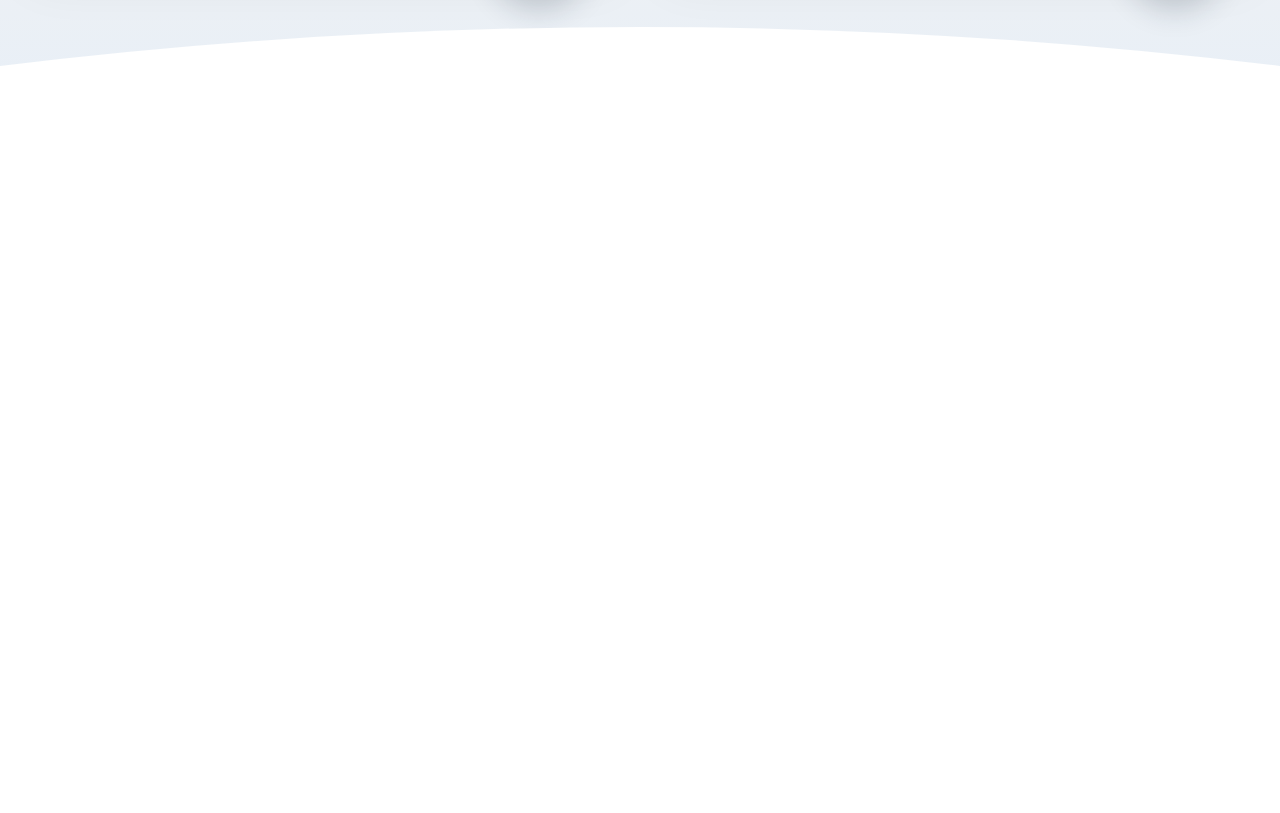
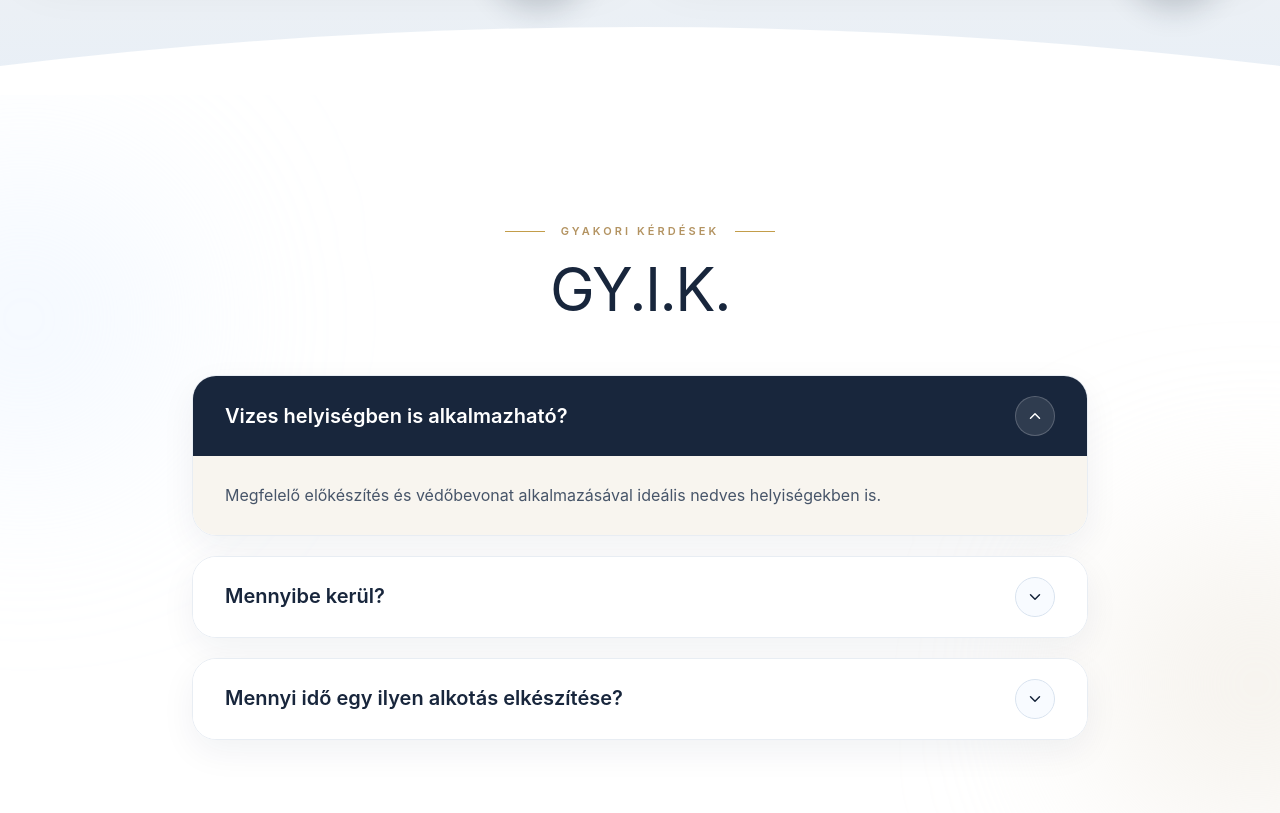
Before and after one commit to zoltannyiri/ST-Decor, a React (Vite) app in the folder web/: page / in a window 1280 px wide. Shown: the part 3468-4281 px from the top of the page. Before the commit the page ends 3563 px from the top, so only its background shows below. Built offline with nearby package versions, Linux system fonts and the light colour scheme.

Commit message:
create faqsection

```diff
--- /dev/null
+++ b/web/src/components/Home/FaqSection.jsx
@@ -0,0 +1,141 @@
+import { useState } from "react"
+import { motion, AnimatePresence } from "motion/react"
+
+const faqs = [
+  {
+    question: "Vizes helyiségben is alkalmazható?",
+    answer:
+      "Megfelelő előkészítés és védőbevonat alkalmazásával ideális nedves helyiségekben is.",
+  },
+  {
+    question: "Mennyibe kerül?",
+    answer:
+      "A falfelület bonyolultságától és a felhasznált anyagoktól függően 8-30 000 Ft/m2. Ez tartalmazza a felhasznált anyagok árát és a munkadíjat is. Minden esetben egyedi árajánlat készül.",
+  },
+  {
+    question: "Mennyi idő egy ilyen alkotás elkészítése?",
+    answer:
+      "A kivitelezés átlagosan 1-3 napot vesz igénybe a felület nagyságától és bonyolultságától függően.",
+  },
+]
+
+export default function FaqSection() {
+  const [openIndex, setOpenIndex] = useState(0)
+
+  const toggleItem = (index) => {
+    setOpenIndex(openIndex === index ? null : index)
+  }
+
+  return (
+    <section
+      id="gyik"
+      className="relative overflow-hidden bg-white px-6 py-24 lg:py-32"
+    >
+      {/* finom háttér */}
+      <div className="pointer-events-none absolute inset-0">
+        <div className="absolute left-[-120px] top-20 h-72 w-72 rounded-full bg-[#dcebff]/40 blur-[100px]" />
+        <div className="absolute right-[-120px] bottom-10 h-72 w-72 rounded-full bg-[#eee8df]/70 blur-[100px]" />
+      </div>
+
+      <div className="relative mx-auto max-w-4xl">
+        {/* fejléc */}
+        <motion.div
+          initial={{ opacity: 0, y: 24 }}
+          whileInView={{ opacity: 1, y: 0 }}
+          viewport={{ once: true, amount: 0.2 }}
+          transition={{ duration: 0.7 }}
+          className="mb-14 text-center"
+        >
+          <div className="mb-5 flex items-center justify-center gap-4">
+            <span className="h-px w-10 bg-[#c39d4a]" />
+            <span className="text-[11px] font-semibold uppercase tracking-[0.28em] text-[#b39361]">
+              Gyakori kérdések
+            </span>
+            <span className="h-px w-10 bg-[#c39d4a]" />
+          </div>
+
+          <h2 className="font-garamond text-5xl tracking-tight text-[#18263c] sm:text-6xl">
+            GY.I.K.
+          </h2>
+        </motion.div>
+
+        {/* accordion */}
+        <div className="space-y-5">
+          {faqs.map((item, index) => {
+            const isOpen = openIndex === index
+
+            return (
+              <motion.div
+                key={item.question}
+                initial={{ opacity: 0, y: 26 }}
+                whileInView={{ opacity: 1, y: 0 }}
+                viewport={{ once: true, amount: 0.15 }}
+                transition={{ duration: 0.55, delay: index * 0.06 }}
+                className="overflow-hidden rounded-[24px] border border-[#e8edf3] bg-white/90 shadow-[0_12px_35px_rgba(24,38,60,0.06)] backdrop-blur-sm"
+              >
+                <button
+                  type="button"
+                  onClick={() => toggleItem(index)}
+                  aria-expanded={isOpen}
+                  className={`
+                    flex w-full items-center justify-between gap-6
+                    px-6 py-5 text-left transition-all duration-300 sm:px-8
+                    ${isOpen ? "bg-[#18263c] text-white" : "bg-white text-[#18263c] hover:bg-[#f8fbff]"}
+                  `}
+                >
+                  <span className="text-lg font-semibold leading-snug sm:text-xl">
+                    {item.question}
+                  </span>
+
+                  <span
+                    className={`
+                      flex h-10 w-10 shrink-0 items-center justify-center rounded-full
+                      border transition-all duration-300
+                      ${isOpen
+                        ? "border-white/20 bg-white/10"
+                        : "border-[#d9e3ef] bg-[#f8fbff]"}
+                    `}
+                  >
+                    <svg
+                      xmlns="http://www.w3.org/2000/svg"
+                      width="18"
+                      height="18"
+                      viewBox="0 0 24 24"
+                      fill="none"
+                      stroke="currentColor"
+                      strokeWidth="2"
+                      strokeLinecap="round"
+                      strokeLinejoin="round"
+                      className={`transition-transform duration-300 ${isOpen ? "rotate-180" : ""}`}
+                    >
+                      <path d="m6 9 6 6 6-6" />
+                    </svg>
+                  </span>
+                </button>
+
+                <AnimatePresence initial={false}>
+                  {isOpen && (
+                    <motion.div
+                      key="content"
+                      initial={{ height: 0, opacity: 0 }}
+                      animate={{ height: "auto", opacity: 1 }}
+                      exit={{ height: 0, opacity: 0 }}
+                      transition={{ duration: 0.3, ease: "easeInOut" }}
+                      className="overflow-hidden"
+                    >
+                      <div className="bg-[#f8f5ef] px-6 py-6 sm:px-8">
+                        <p className="text-base leading-[1.9] text-[#475569]">
+                          {item.answer}
+                        </p>
+                      </div>
+                    </motion.div>
+                  )}
+                </AnimatePresence>
+              </motion.div>
+            )
+          })}
+        </div>
+      </div>
+    </section>
+  )
+}
--- a/web/src/pages/HomePage.jsx
+++ b/web/src/pages/HomePage.jsx
@@ -1,6 +1,7 @@
 import AboutSection from "../components/Home/AboutSection"
 import HeroHeader from "../components/Home/HeroHeader"
 import TestimonalsSection from "../components/Home/TestimonialsSection"
+import FaqSection from "../components/Home/FaqSection"
 
 export default function HomePage() {
   return (
@@ -8,6 +9,7 @@ export default function HomePage() {
       <HeroHeader />
       <AboutSection />
       <TestimonalsSection />
+      <FaqSection />
     </div>
   )
 }
```
